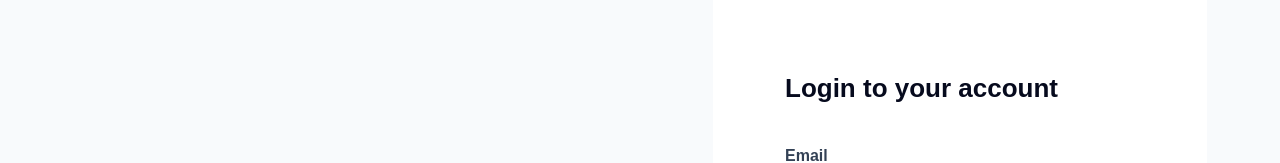
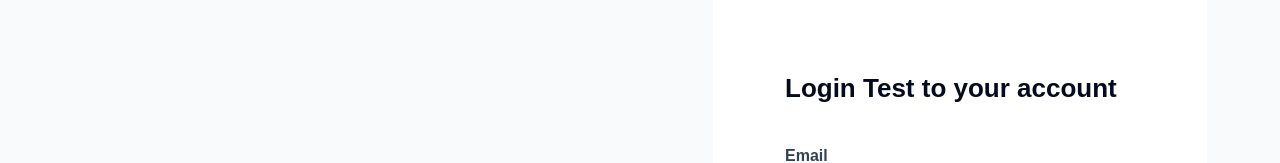
Before and after one commit to switcha-exchange-africa/velo-block, a React (Create React App) app: page /login in a window 1280 px wide. Shown: the part 187-350 px from the top of the page. Built offline with nearby package versions, Linux system fonts and the light colour scheme; what redux-immutable-state-invariant would draw is missing.

Commit message:
feat: testing

```diff
--- a/src/components/GettingStarted/Login/loginPage.js
+++ b/src/components/GettingStarted/Login/loginPage.js
@@ -87,7 +87,7 @@
               {step === 1 && (
                 <OnboardingFormView>
                   <div className="heading mb-4">
-                    Login to your account
+                    Login Test to your account
                   </div>
                   <InputField
                     className= "formInput"
```
